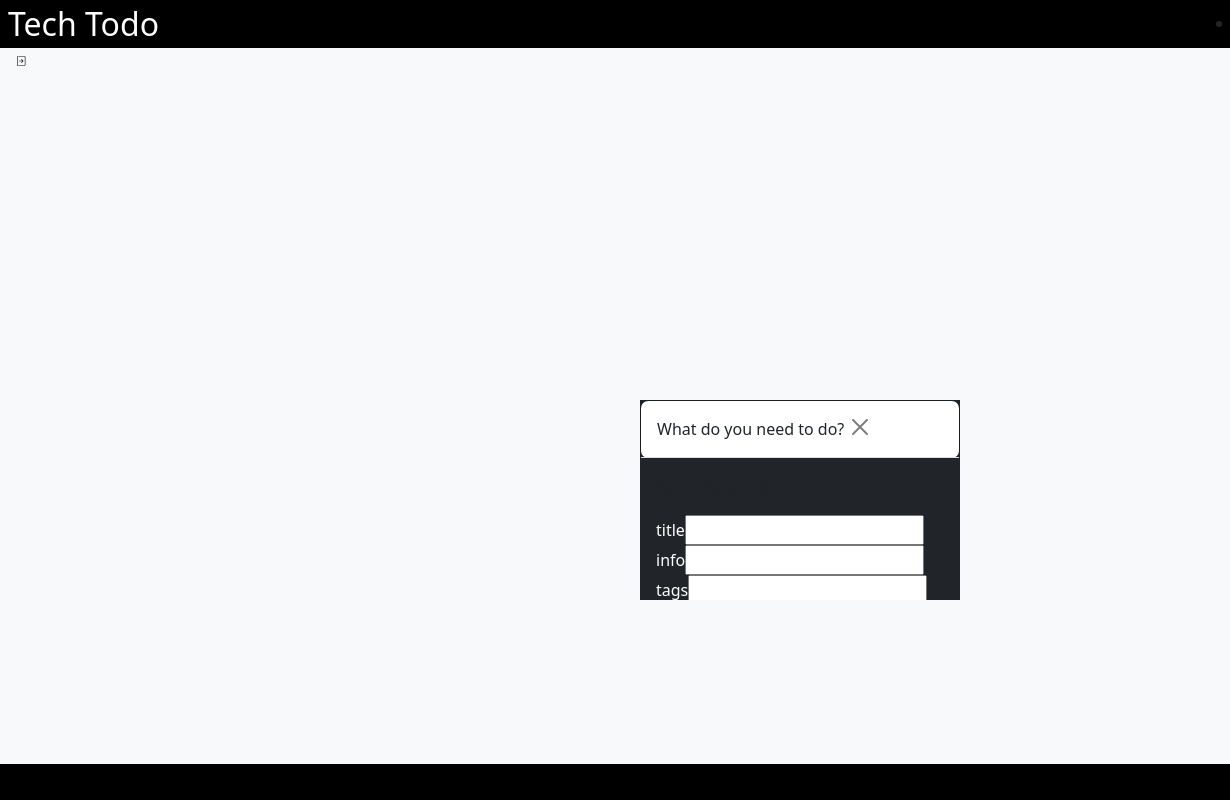
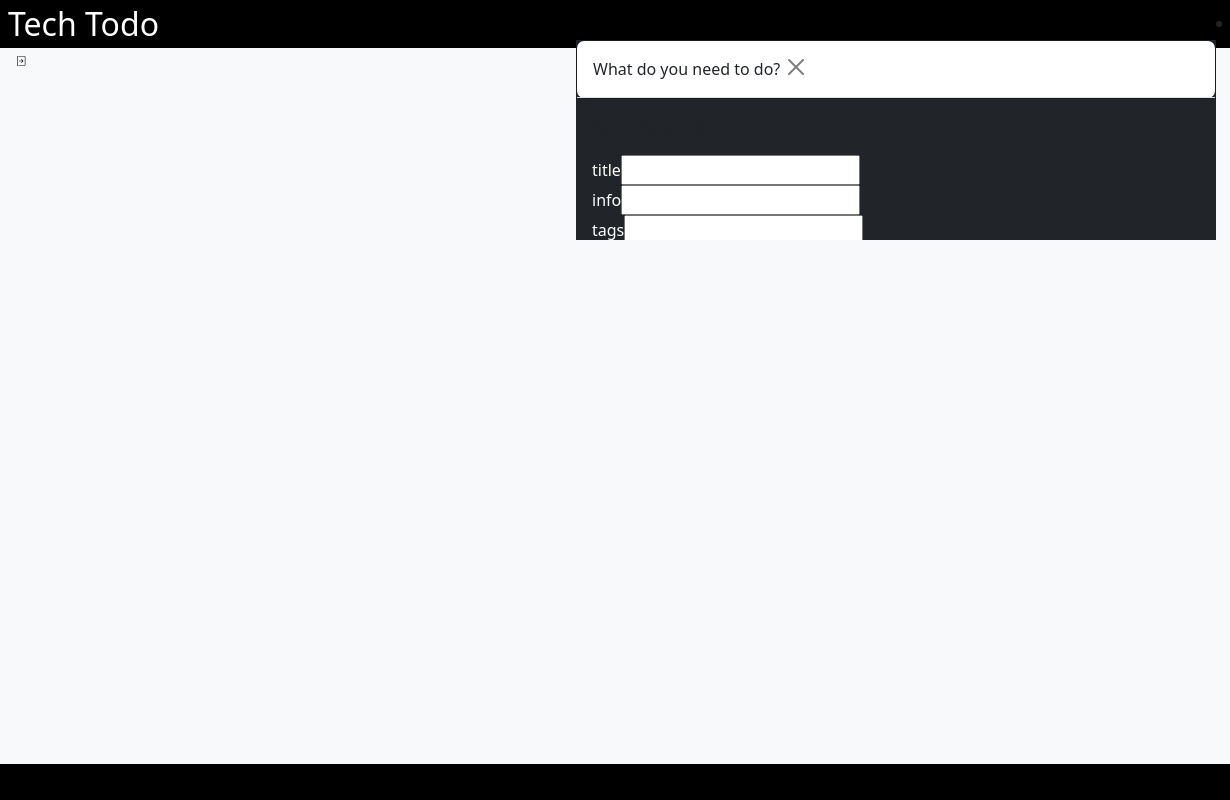
Before and after one commit to TechnicallyAustin/Odin-todo, a website built with webpack: page dist/index.html in a window 1280 px wide. Both pictures are taken after a click on the picture 1252 px from the left and 24 px from the top of the page. Shown: the full height of the page, 0-1230 px from the left. Built offline with nearby package versions, Linux system fonts and the light colour scheme.

Commit message:
adjusting modal design

```diff
--- a/src/css/styles.css
+++ b/src/css/styles.css
@@ -28,7 +28,7 @@ main {
 .modal{
     display: block;
     position: fixed;
-    top: 50%;
-    left: 50%;
+    top: 5%;
+    left: 45%;
 
 }
--- a/src/javascript/tasks/newTask.js
+++ b/src/javascript/tasks/newTask.js
@@ -33,7 +33,7 @@ const modal = {
     modal: null,
     createModal: function(){
         const modal = document.createElement("div");
-        modal.setAttribute("class", "modal w-25 h-25 bg-dark")
+        modal.setAttribute("class", "modal w-50 h-25 bg-dark")
         this.page.appendChild(modal);
         this.modal = modal
     },
```
Also changed, not shown: dist/bundle.js.
